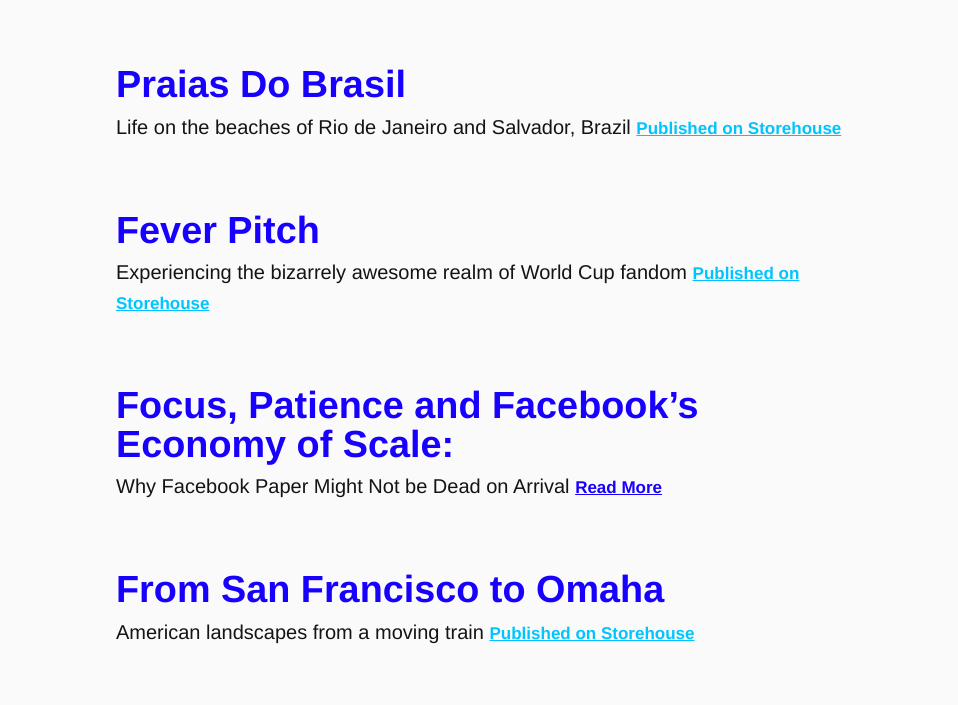
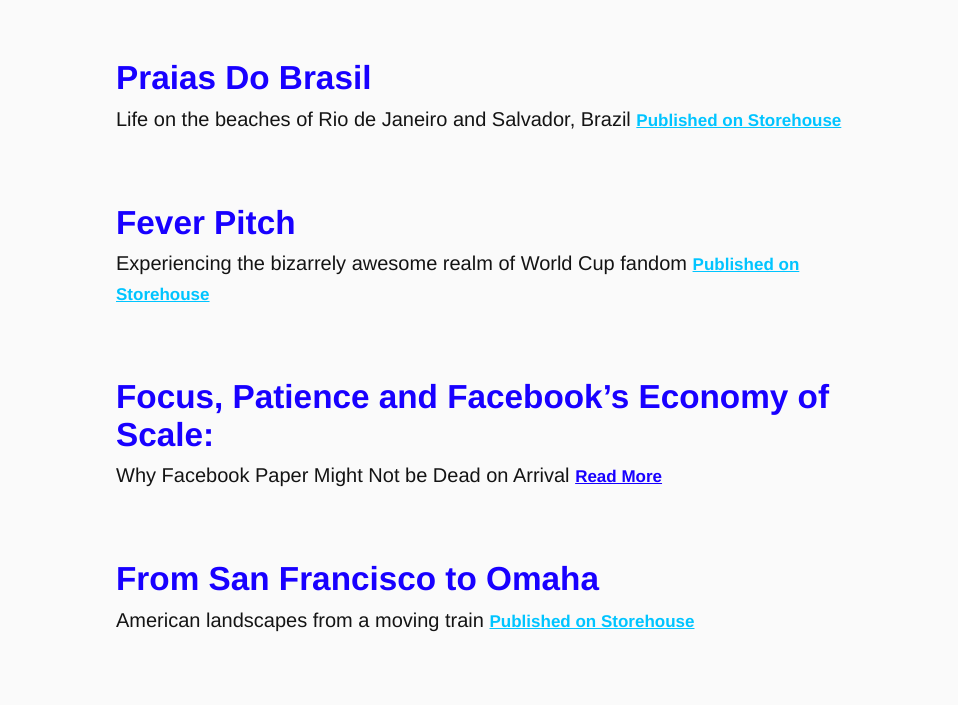
Before and after one commit to webbarr/web, a plain HTML site: page blog.html in a window 1280 px wide. Shown: the part 691-1396 px from the top of the page, without its empty margins (159-1117 px from the left). Drawn offline with nearby package versions, Linux system fonts and the light colour scheme.

Commit message:
content lists - blog

```diff
--- a/style.css
+++ b/style.css
@@ -951,9 +951,10 @@
 
 
 #content-posts ul a {
-  font-size: 2.1em;
+  font-size: 1.85em;
   font-weight: bold;
-  font-family:'futura-pt' sans-serif;
+  font-family:'Avenir Next'
+  /*font-family:'futura-pt' sans-serif;*/
   text-rendering: optimizeLegibility;
 }
 
```
